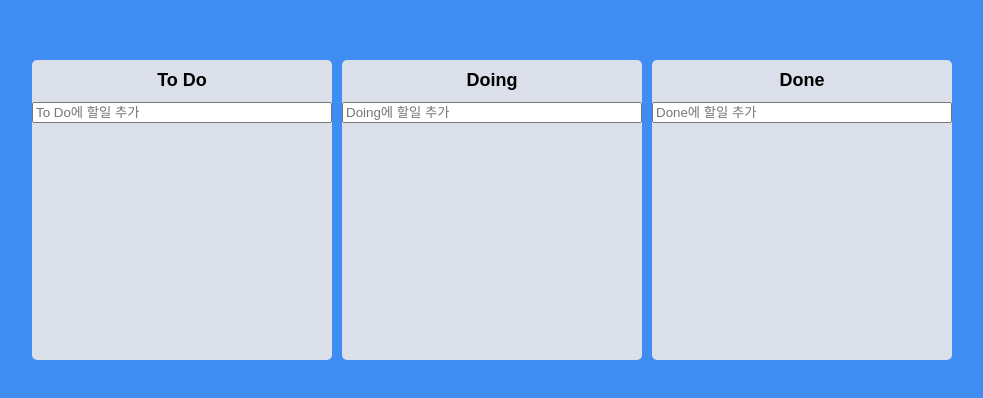
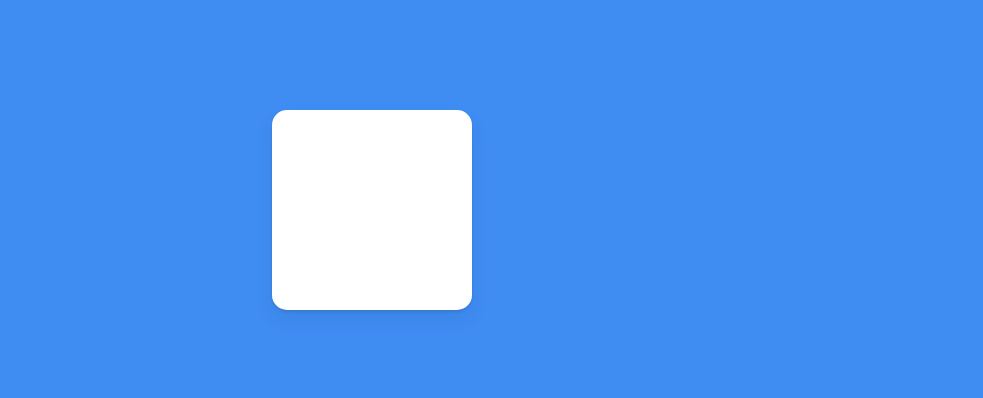
Before and after one commit to Mun-cloud/react-master, a React (Create React App) app: page / in a window 1280 px wide. Shown: the part 190-588 px from the top of the page, without its empty margins (268-1251 px from the left). Built offline with nearby package versions, Linux system fonts and the light colour scheme.

Commit message:
framer-motion 1

```diff
--- a/package.json
+++ b/package.json
@@ -11,6 +11,7 @@
     "@types/react": "^17.0.41",
     "@types/react-dom": "^17.0.14",
     "apexcharts": "^3.35.0",
+    "framer-motion": "^6.5.1",
     "react": "^17.0.2",
     "react-apexcharts": "^1.4.0",
     "react-beautiful-dnd": "^13.1.0",
--- a/src/App.tsx
+++ b/src/App.tsx
@@ -1,89 +1,33 @@
-import { DragDropContext, DropResult } from "react-beautiful-dnd";
-import { useRecoilState } from "recoil";
 import styled from "styled-components";
-import { toDoState } from "./atom";
-import Board from "./Components/Board";
+import { motion } from "framer-motion";
 
 const Wrapper = styled.div`
+  height: 100vh;
+  width: 100vw;
   display: flex;
-  max-width: 680px;
-  width: 100%;
-  margin: auto;
   justify-content: center;
   align-items: center;
-  height: 100vh;
 `;
-
-const Boards = styled.div`
-  display: grid;
-  width: 100%;
-  gap: 10px;
-  grid-template-columns: repeat(3, 1fr);
-  min-height: 200px;
+const Box = styled(motion.div)`
+  width: 200px;
+  height: 200px;
+  background-color: white;
+  border-radius: 15px;
+  box-shadow: 0 2px 3px rgba(0, 0, 0, 0.1), 0 10px 20px rgba(0, 0, 0, 0.06);
 `;
-
 function App() {
-  const [toDos, setToDos] = useRecoilState(toDoState);
-  /** onDragEnd args 설명
-   * @destination : 어디로 가는지
-   * @source : 어디서 왔는지
-   * 위 두가지를 바탕으로 function 실행시마다 source데이터는 삭제하고 destination 데이터를 추가해 새로운 데이터를 만든다.
-   */
-  const onDragEnd = (info: DropResult) => {
-    const { draggableId, destination, source } = info;
-    if (!destination) return;
-    // 같은 Board에서 움직였을 때
-    if (source.droppableId === destination.droppableId) {
-      setToDos((allBoards) => {
-        // 변화가 일어난 board의 값만 새로운 배열로 복사한다.
-        // 기존의 값을 그냥 return하게 되는 경우엔 변동이 없음으로 인지함으로 새로운 배열 생성
-        const boardCopy = [...allBoards[source.droppableId]];
-        // source.index값으로 선택한 Object를 지정함.
-        const taskObj = boardCopy[source.index];
-        // 1) source.index에 해당하는 값을 지움
-        boardCopy.splice(source.index, 1);
-        // 2) destination.index에 해당하는 위치에 지정된 taskObj를 넣음
-        boardCopy.splice(destination.index, 0, taskObj);
-        return {
-          ...allBoards,
-          [source.droppableId]: boardCopy,
-        };
-      });
-    }
-    // 다른 board로 넘길 때
-    if (source.droppableId !== destination.droppableId) {
-      setToDos((allBoards) => {
-        const sourceBoard = [...allBoards[source.droppableId]];
-        const destinationBoard = [...allBoards[destination.droppableId]];
-        const taskObj = sourceBoard[source.index];
-        // 1) source.index에 해당하는 값을 지움
-        sourceBoard.splice(source.index, 1);
-        // 2) destination.index에 해당하는 위치에 draggableId를 넣음
-        destinationBoard.splice(destination.index, 0, taskObj);
-        return {
-          ...allBoards,
-          [source.droppableId]: sourceBoard,
-          [destination.droppableId]: destinationBoard,
-        };
-      });
-    }
-  };
   return (
-    // onDragEnd : 드래그를 마치면 발생하는 event
-    <DragDropContext onDragEnd={onDragEnd}>
-      <Wrapper>
-        <Boards>
-          {Object.keys(toDos).map((boardName) => (
-            <Board
-              boardName={boardName}
-              key={boardName}
-              toDos={toDos[boardName]}
-            />
-          ))}
-        </Boards>
-      </Wrapper>
-    </DragDropContext>
+    <Wrapper>
+      {/* intitial에는 원하는 초기 상태를 넣어주기 */}
+      <Box
+        transition={{
+          type: "spring",
+          duration: 6,
+        }}
+        initial={{ scale: 0 }}
+        animate={{ scale: 1, rotateZ: 360 }}
+      />
+    </Wrapper>
   );
 }
-
 export default App;
--- a/src/Components/Board.tsx
+++ /dev/null
@@ -1,113 +0,0 @@
-import { Droppable } from "react-beautiful-dnd";
-import { useForm } from "react-hook-form";
-import { useSetRecoilState } from "recoil";
-import styled from "styled-components";
-import { ITodo, toDoState } from "../atom";
-import DragabbleCard from "./DragabbleCard";
-
-const Wrapper = styled.div`
-  width: 300px;
-  padding-top: 10px;
-  background-color: ${(props) => props.theme.boardColor};
-  border-radius: 5px;
-  min-height: 300px;
-  display: flex;
-  flex-direction: column;
-  overflow: hidden;
-`;
-
-interface IAreaProps {
-  isDraggingOver: boolean;
-  isDraggingFromThis: boolean;
-}
-
-const Area = styled.div<IAreaProps>`
-  background-color: ${(props) =>
-    props.isDraggingOver
-      ? "#dfe6e9"
-      : props.isDraggingFromThis
-      ? "#b2bec3"
-      : "transparent"};
-  flex-grow: 1;
-  transition: background-color 0.1s ease-in-out;
-  padding: 20px;
-`;
-
-const Title = styled.h2`
-  text-align: center;
-  font-weight: 600;
-  margin-bottom: 10px;
-  font-size: 18px;
-`;
-
-const Form = styled.form`
-  width: 100%;
-  input {
-    width: 100%;
-  }
-`;
-
-interface IboardProps {
-  toDos: ITodo[];
-  boardName: string;
-}
-
-interface IForm {
-  toDo: string;
-}
-
-function Board({ toDos, boardName }: IboardProps) {
-  const { register, setValue, handleSubmit } = useForm<IForm>();
-  const setToDos = useSetRecoilState(toDoState);
-  const onValid = ({ toDo }: IForm) => {
-    const newToDo = {
-      id: Date.now(),
-      text: toDo,
-    };
-    setToDos((allBoards) => {
-      return {
-        ...allBoards,
-        [boardName]: [newToDo, ...allBoards[boardName]],
-      };
-    });
-    setValue("toDo", "");
-  };
-
-  return (
-    <Wrapper>
-      <Title>{boardName}</Title>
-      <Form onSubmit={handleSubmit(onValid)}>
-        <input
-          {...register("toDo", { required: true })}
-          type="text"
-          placeholder={`${boardName}에 할일 추가`}
-        />
-      </Form>
-      {/* 아이디값(droppableId) 필요 */}
-      <Droppable droppableId={boardName}>
-        {/* 함수를 내용으로 사용해야 함 */}
-        {(magic, info) => (
-          <Area
-            isDraggingOver={info.isDraggingOver}
-            isDraggingFromThis={Boolean(info.draggingFromThisWith)}
-            ref={magic.innerRef} // react코드를 이용해 HTML요소를 지정하고 가져올 수 있는 방법
-            {...magic.droppableProps}
-          >
-            {/* 아이디값(draggableId), index(sorting을 위해) 필요 */}
-            {toDos.map((toDo, index) => (
-              <DragabbleCard
-                key={toDo.id}
-                toDoId={toDo.id}
-                toDoText={toDo.text}
-                index={index}
-              />
-            ))}
-            {magic.placeholder}
-          </Area>
-        )}
-      </Droppable>
-    </Wrapper>
-  );
-}
-
-export default Board;
--- a/src/Components/DragabbleCard.tsx
+++ /dev/null
@@ -1,40 +0,0 @@
-import React from "react";
-import { Draggable } from "react-beautiful-dnd";
-import styled from "styled-components";
-
-const Card = styled.div<{ isDragging: boolean }>`
-  border-radius: 5px;
-  padding: 10px 10px;
-  margin-bottom: 5px;
-  background-color: ${(props) =>
-    props.isDragging ? "#74b9ff" : props.theme.cardColor};
-  box-shadow: ${(props) =>
-    props.isDragging ? "0px 2px 5px rgba(0,0,0,0.05)" : "none"};
-`;
-
-interface DraggableCardProps {
-  toDoId: number;
-  toDoText: string;
-  index: number;
-}
-
-function DraggableCard({ toDoId, toDoText, index }: DraggableCardProps) {
-  return (
-    // Draggable의 키와 Id값은 같아야 함
-    <Draggable draggableId={toDoId + ""} index={index}>
-      {/* 함수를 내용으로 새용해야 함 */}
-      {(magic, snapshot) => (
-        <Card
-          isDragging={snapshot.isDragging}
-          ref={magic.innerRef}
-          {...magic.dragHandleProps}
-          {...magic.draggableProps}
-        >
-          {toDoText}
-        </Card>
-      )}
-    </Draggable>
-  );
-}
-
-export default React.memo(DraggableCard);
--- a/src/atom.tsx
+++ /dev/null
@@ -1,19 +0,0 @@
-import { atom } from "recoil";
-
-export interface ITodo {
-  id: number;
-  text: string;
-}
-
-interface IToDoState {
-  [key: string]: ITodo[];
-}
-
-export const toDoState = atom<IToDoState>({
-  key: "toDo",
-  default: {
-    "To Do": [],
-    Doing: [],
-    Done: [],
-  },
-});
```
Also changed, not shown: 1 other file (tests, documents, lock files or other folders).
